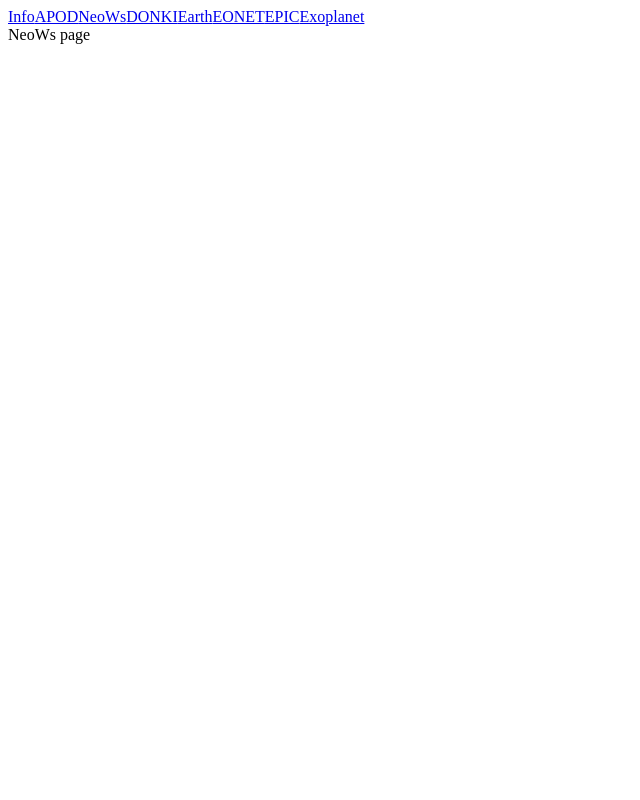
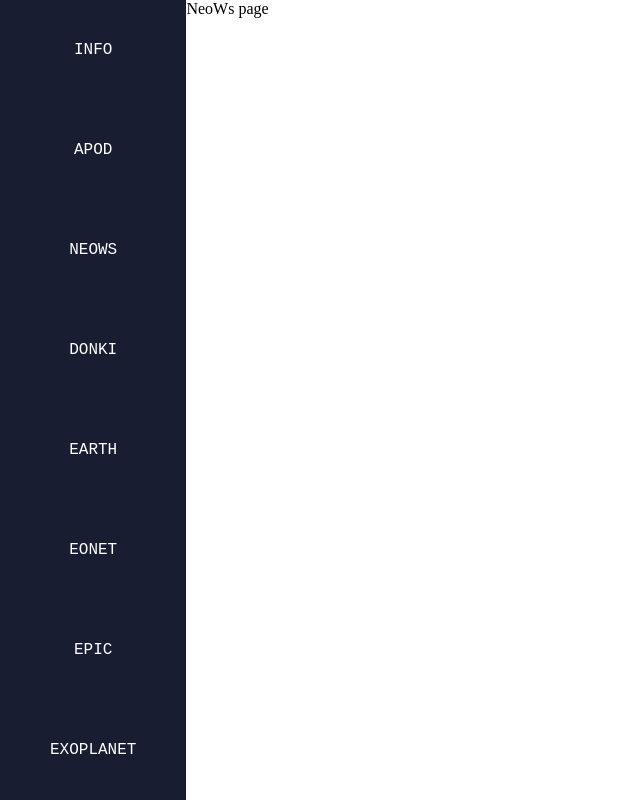
Before and after one commit to adrianncatalan/cosmo-explorer, a Vue app in the folder app/: page /#/neows in a window 1280 px wide. Shown: the whole page, without its empty margins (0-640 px from the left). Built offline with nearby package versions, Linux system fonts and the light colour scheme; no server answers.

Commit message:
implementing navigation + footer

```diff
--- a/app/package.json
+++ b/app/package.json
@@ -17,6 +17,7 @@
     "@vitejs/plugin-vue": "^5.0.3",
     "eslint": "^8.49.0",
     "eslint-plugin-vue": "^9.17.0",
+    "sass": "^1.71.0",
     "vite": "^5.0.11"
   }
 }
--- a/app/src/App.vue
+++ b/app/src/App.vue
@@ -15,6 +15,13 @@
 }
 </script>
 
-<style lang="">
+<style lang="scss">
+body {
+  margin: 0;
+  padding: 0;
+}
 
+div {
+  display: flex;
+}
 </style>
--- a/app/src/modules/apod/pages/ApodPage.vue
+++ b/app/src/modules/apod/pages/ApodPage.vue
@@ -1,5 +1,22 @@
-<template>
+<template lang="">
     <div>
         Apod page
     </div>
 </template>
+<script>
+import { fetchNasaData } from "../../shared/services/nasaApiService.js";
+
+export default {
+
+    methods: {
+
+    },
+
+    created() {
+        console.log(fetchNasaData('https://api.nasa.gov/planetary/apod'))
+    }
+}
+</script>
+<style lang="">
+
+</style>
--- a/app/src/modules/neows/pages/NeowsPage.vue
+++ b/app/src/modules/neows/pages/NeowsPage.vue
@@ -3,3 +3,21 @@
         NeoWs page
     </div>
 </template>
+
+<script>
+import { fetchNasaData } from "../../shared/services/nasaApiService.js";
+
+export default {
+
+    methods: {
+
+    },
+
+    created() {
+        console.log(fetchNasaData('https://api.nasa.gov/neo/rest/v1/neo/browse'))
+    }
+}
+</script>
+<style lang="">
+
+</style>
--- /dev/null
+++ b/app/src/modules/shared/assets/colors.scss
@@ -0,0 +1,11 @@
+// Definition of color variables
+$primary-color: #191D32;
+$secondary-color: #282F44;
+
+
+// Text colors
+$text-color: #fff;
+$text-hover-color: #3AAFB9;
+
+// Font family
+$space-text: monospace;
--- /dev/null
+++ b/app/src/modules/shared/assets/navigation.scss
@@ -0,0 +1,23 @@
+@import "./colors.scss";
+
+.nav {
+  display: flex;
+  flex-direction: column;
+  justify-content: space-around;
+  align-items: center;
+  background-color: $primary-color;
+  width: auto;
+  height: 100vh;
+  padding: 0 50px;
+  &-link {
+    color: $text-color;
+    text-decoration: none;
+    font-family: $space-text;
+    font-size: 16px;
+    &:hover {
+      color: $text-hover-color;
+      transition: 0.1s ease-in-out;
+      transform: rotate(15deg);
+    }
+  }
+}
--- a/app/src/modules/shared/components/NavigationShared.vue
+++ b/app/src/modules/shared/components/NavigationShared.vue
@@ -1,13 +1,13 @@
 <template lang="">
-    <div>
-        <router-link :to="{name:'info'}">Info</router-link>
-        <router-link :to="{name:'apod'}">APOD</router-link>
-        <router-link :to="{name:'neows'}">NeoWs</router-link>
-        <router-link :to="{name:'donki'}">DONKI</router-link>
-        <router-link :to="{name:'earth'}">Earth</router-link>
-        <router-link :to="{name:'eonet'}">EONET</router-link>
-        <router-link :to="{name:'epic'}">EPIC</router-link>
-        <router-link :to="{name:'exoplanet'}">Exoplanet</router-link>
+    <div class="nav">
+        <router-link class="nav-link" :to="{name:'info'}">INFO</router-link>
+        <router-link class="nav-link" :to="{name:'apod'}">APOD</router-link>
+        <router-link class="nav-link" :to="{name:'neows'}">NEOWS</router-link>
+        <router-link class="nav-link" :to="{name:'donki'}">DONKI</router-link>
+        <router-link class="nav-link" :to="{name:'earth'}">EARTH</router-link>
+        <router-link class="nav-link" :to="{name:'eonet'}">EONET</router-link>
+        <router-link class="nav-link" :to="{name:'epic'}">EPIC</router-link>
+        <router-link class="nav-link" :to="{name:'exoplanet'}">EXOPLANET</router-link>
     </div>
 </template>
 <script>
@@ -15,6 +15,4 @@
 
 }
 </script>
-<style lang="">
-
-</style>
+<style src="../assets/navigation.scss" scoped></style>
--- /dev/null
+++ b/app/src/modules/shared/services/nasaApiService.js
@@ -0,0 +1,19 @@
+const fetchNasaData = async (url) => {
+    const apiKey = '?api_key=rpo5wzh8LQhqRBKBCGx7zykC3ncMqwyaByW2GU7o';
+    try {
+        const response = await fetch(`${url + apiKey}`);
+        if (!response.ok) {
+            throw new Error("Error in response!");
+        } else {
+            const data = await response.json();
+            console.log(data);
+            return data;
+        }
+    } catch (error) {
+        console.error('Error:', error)
+    }
+}
+
+export {
+    fetchNasaData
+};
```
Also changed, not shown: app/src/modules/shared/components/FooterShared.vue (added, +8 -0 lines), 1 other file (tests, documents, lock files or other folders).
